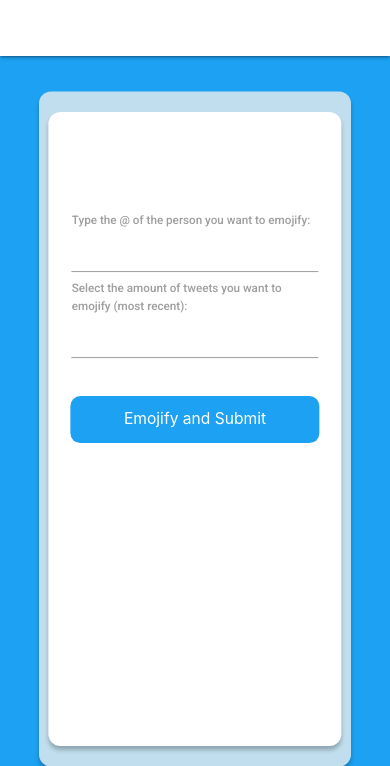
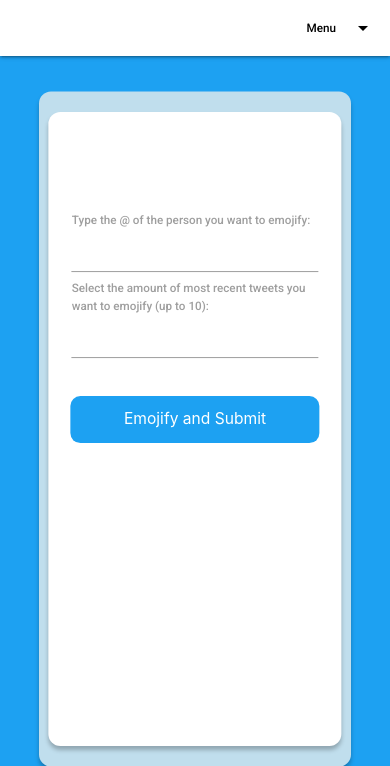
Before and after one commit to mhyeun/emojified-tweets-wall-of-fame, a Django app: page /emojify in a window 390 px wide. Shown: the top 766 px of the page. Run offline with Django 3.2, Linux system fonts and the light colour scheme; the visitor is signed in with stand-in values (Sample User, id 1).

```diff
--- a/emojified_tweets_wall_of_fame/templates/emojified_tweets_wall_of_fame/emojify.html
+++ b/emojified_tweets_wall_of_fame/templates/emojified_tweets_wall_of_fame/emojify.html
@@ -26,7 +26,7 @@
     </ul>
     <nav>
       <div class="nav-wrapper">
-        <ul class="right hide-on-med-and-down">
+        <ul class="right">
           <li><a class="dropdown-trigger" href="#!" data-target="dropdown1">Menu<i class="material-icons right">arrow_drop_down</i></a></li>
         </ul>
       </div>
@@ -44,7 +44,7 @@
               oninput="this.setCustomValidity('')"/><br>
             </div>
             <div class="text-container">
-              <label for="number">Select the amount of tweets you want to emojify (most recent):</label><br>
+              <label for="number">Select the amount of most recent tweets you want to emojify (up to 10):</label><br>
               <input type="number" id="number_of_tweets" name="number_of_tweets" min="1" max="10" required
               oninvalid="this.setCustomValidity('Enter Number Here')"
               oninput="this.setCustomValidity('')"/><br>
--- a/emojified_tweets_wall_of_fame/templates/emojified_tweets_wall_of_fame/emojifytweets.html
+++ b/emojified_tweets_wall_of_fame/templates/emojified_tweets_wall_of_fame/emojifytweets.html
@@ -24,7 +24,7 @@
         </ul>
         <nav>
             <div class="nav-wrapper">
-              <ul class="right hide-on-med-and-down">
+              <ul class="right">
                 <li><a class="dropdown-trigger" href="#!" data-target="dropdown1">Menu<i class="material-icons right">arrow_drop_down</i></a></li>
               </ul>
             </div>
--- a/static/emojify.css
+++ b/static/emojify.css
@@ -70,7 +70,7 @@ input[type="submit"]:hover {
   background-color: #0073ca;
 }
 
-@media screen and (max-width: 992px) {
+@media only screen and (max-width: 1275px) {
   .emojify-page form {
     margin-top: 100px;
   }
@@ -110,4 +110,9 @@ input[type="submit"]:hover {
     border-radius: 10px;
     cursor: pointer;
   }
+
+  .dropdown-trigger,
+  .material-icons {
+    font-size: 3vw;
+  }
 }
--- a/static/fame.css
+++ b/static/fame.css
@@ -159,6 +159,7 @@ h3 {
     width: 50vw;
     height: 40vh;
   }
+
   .card-container h1 {
     word-wrap: break-word;
     overflow-y: scroll;
@@ -168,6 +169,7 @@ h3 {
     color: black;
     font-size: 3vw;
   }
+
   input[type="image"],
   select {
     height: 3vw;
@@ -200,9 +202,7 @@ h3 {
     margin-top: 5%;
     margin-bottom: 0;
   }
-  a {
-    font-size: 1vw;
-  }
+
   .dropdown-trigger,
   .material-icons {
     font-size: 3vw;
```
Also changed, not shown: static/emojifytweets.css (+7 -1 lines).
